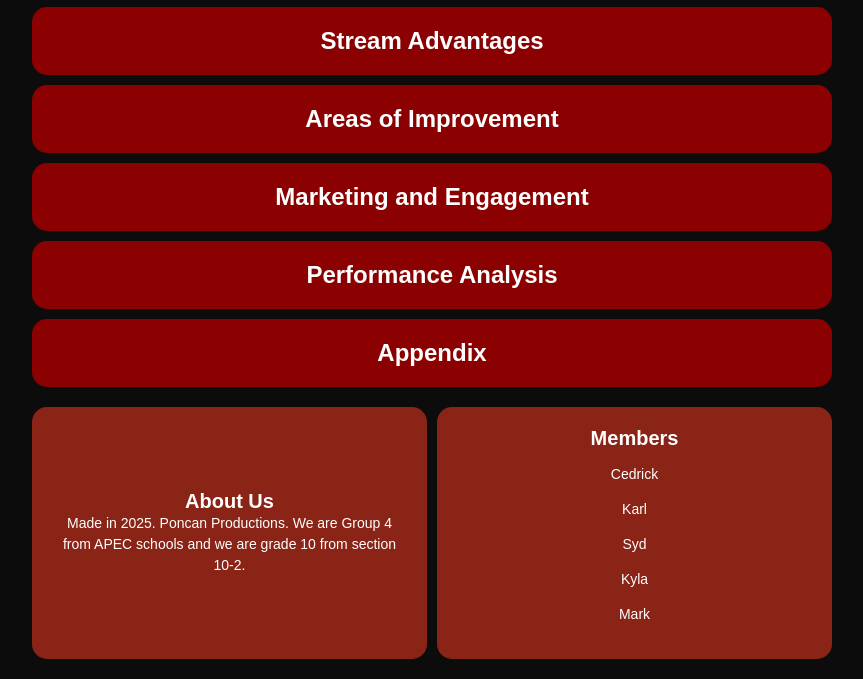
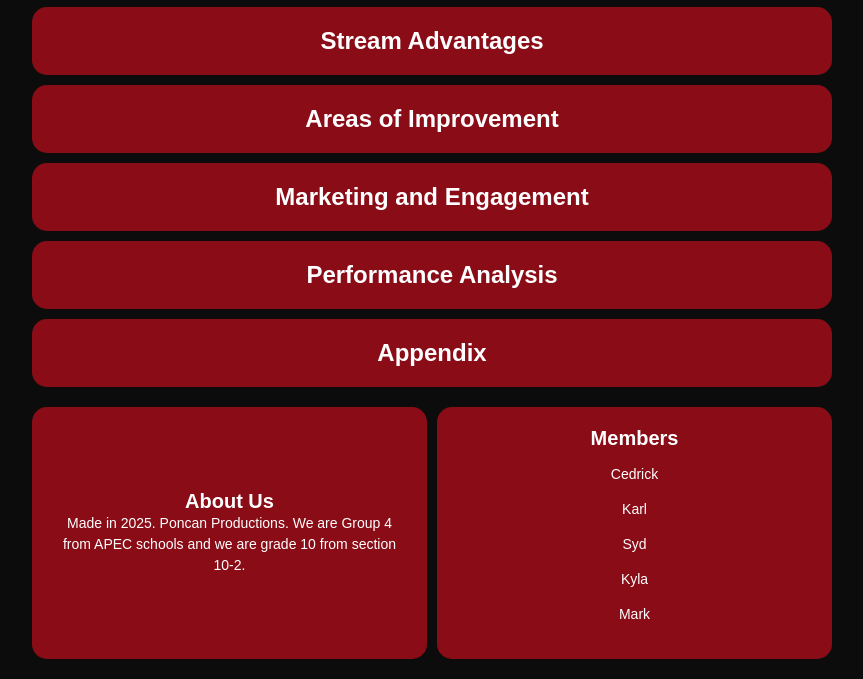
Before and after one commit to PoncanProductions/PoncanProductions.github.io, a plain HTML site: page index.html in a window 1280 px wide. Shown: the part 721-1400 px from the top of the page, without its empty margins (208-1071 px from the left). Drawn offline with Linux system fonts and the light colour scheme.

Commit message:
Update index.html
Update 002

```diff
--- a/index.html
+++ b/index.html
@@ -44,7 +44,7 @@
         }
 
         .card {
-            background-color: #8B0000;
+            background-color: #890C17;
             width: 100%;
             min-height: 60px;
             border-radius: 15px;
@@ -151,7 +151,7 @@
         }
 
         .footer-card {
-            background-color: #892417;
+            background-color: #890C17;
             flex: 1;
             min-height: 150px;
             border-radius: 15px;
```
